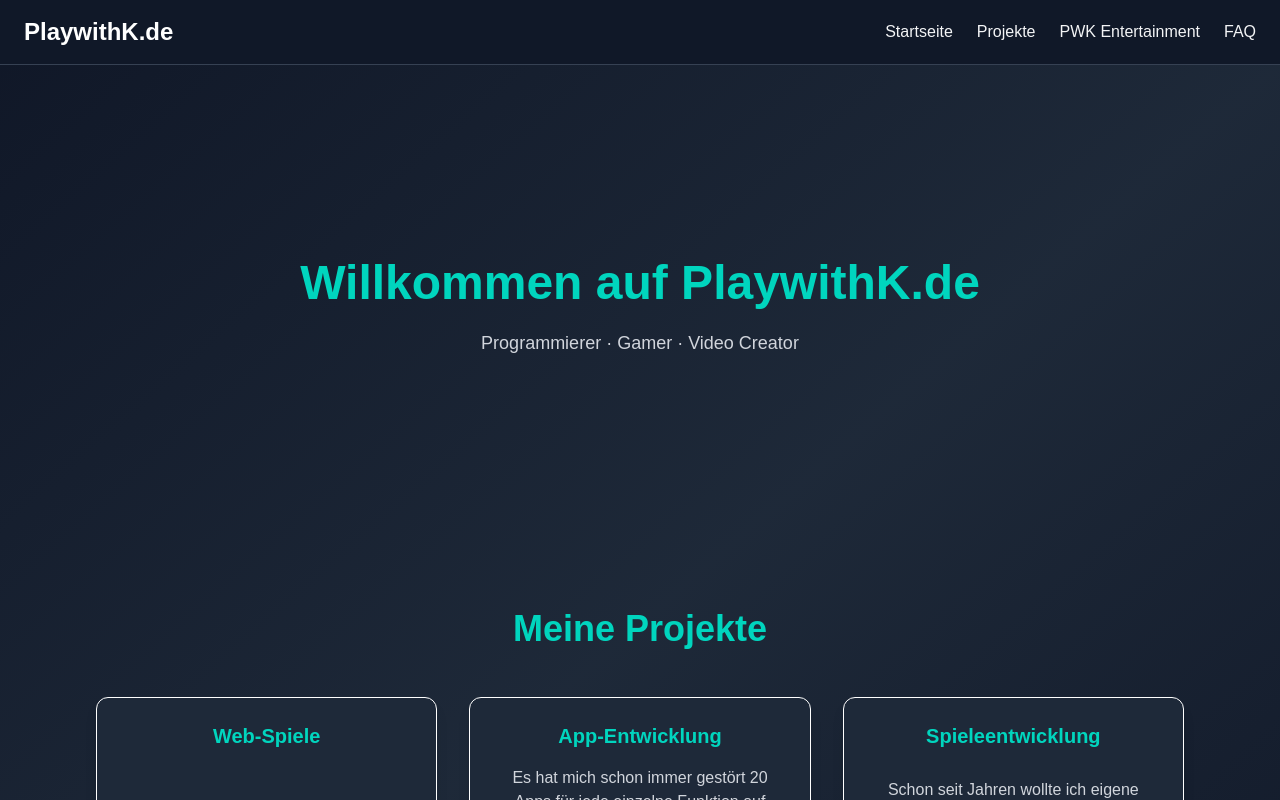
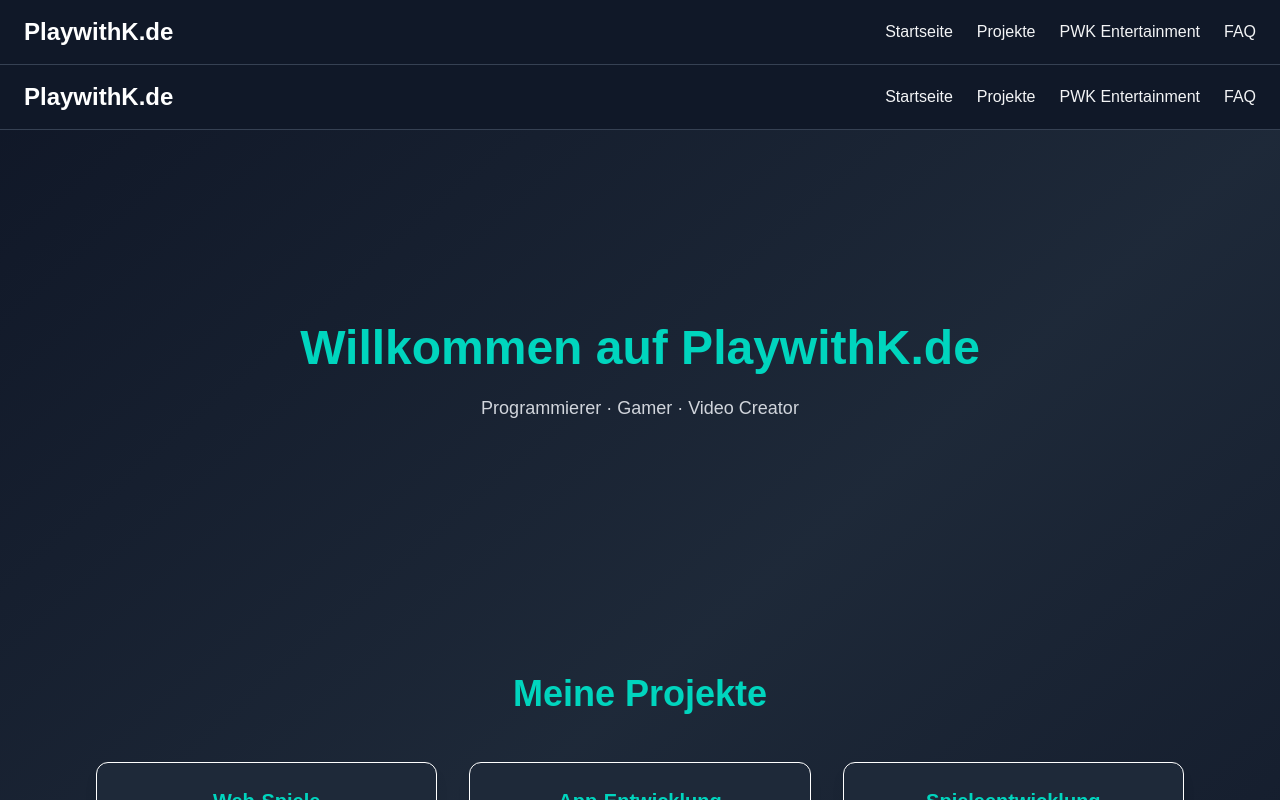
Before and after one commit to PlaywithK/PlaywithKde, a Next.js app: page /de in a window 1280 px wide. Shown: the top 800 px of the page. Built offline with nearby package versions, Linux system fonts and the light colour scheme.

Commit message:
Reworked Header and Footer

```diff
--- a/src/app/[locale]/layout.tsx
+++ b/src/app/[locale]/layout.tsx
@@ -28,11 +28,10 @@ export default async function LocaleLayout({ children, params }: Props) {
 
         {/* Page Content */}
         <NextIntlClientProvider locale={locale} messages={messages}>
+          <Navbar />
           {children}
+          <Footer />
         </NextIntlClientProvider>
-
-        {/* Footer */}
-        <Footer />
       </body>
     </html>
   );
```
